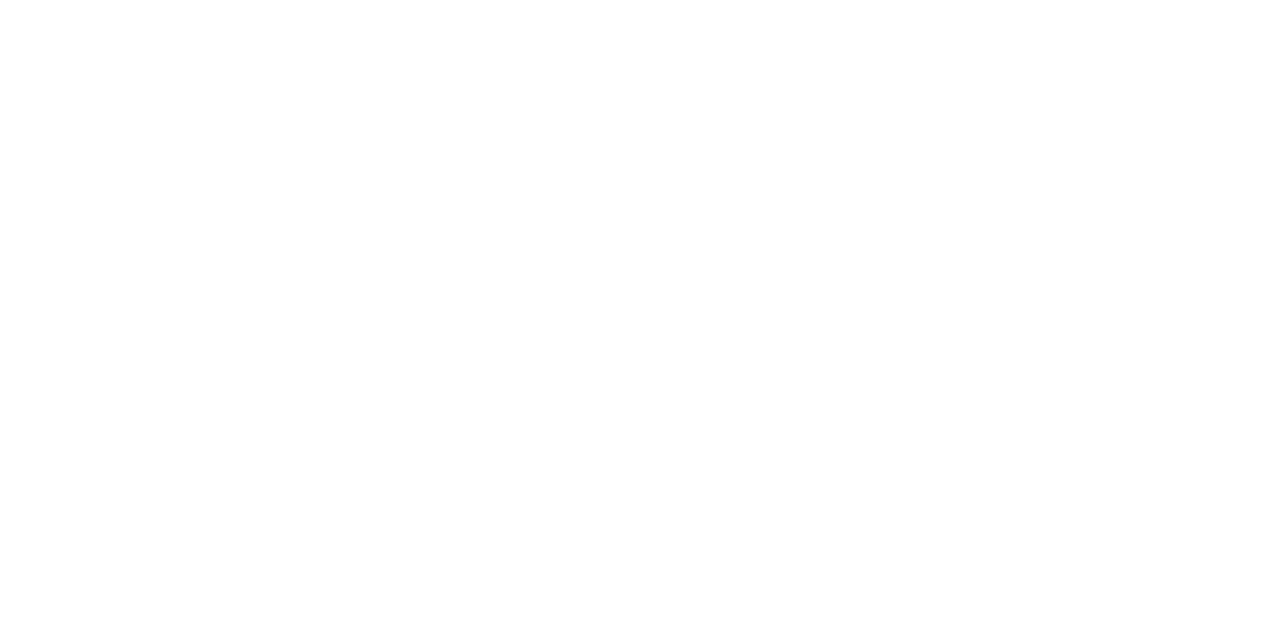
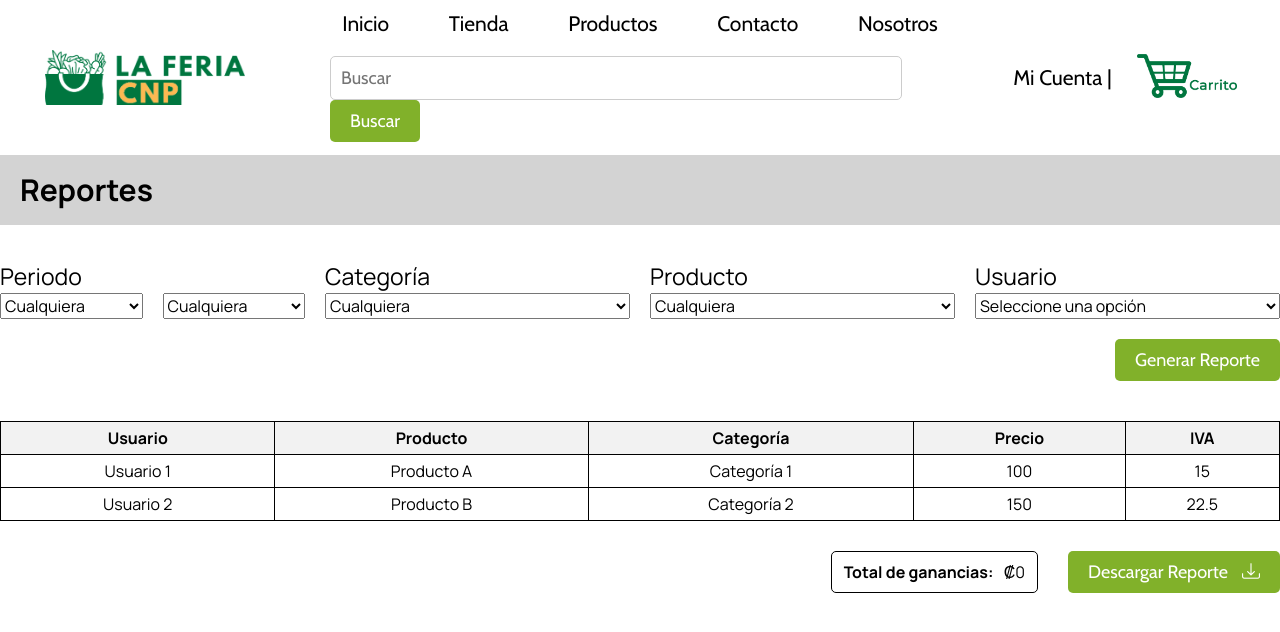
Before and after one commit to LinettePC/CNP1, a plain HTML site: page public/reportesVendedor.html in a window 1280 px wide. Drawn offline with nearby package versions, Linux system fonts and the light colour scheme.

Commit message:
ReportesVendedor Creado

```diff
--- /dev/null
+++ b/public/css/reportesVendedor.css
@@ -0,0 +1,223 @@
+/********************************************* Header *********************************************/
+
+.logo {
+	width: 25%;
+	display: flex;
+	flex-direction: row;
+	align-items: center;
+}
+
+#logoFeriaCnp {
+	width: 200px;
+	margin-left: 45px;
+}
+
+.carrito {
+	width: 25%;
+	display: flex;
+	font-family: 'Cabin', sans-serif;
+	flex-direction: row;
+	justify-content: center;
+	align-items: center;
+}
+
+#textoCuenta {
+	text-decoration: none;
+	color: #000000;
+	padding-right: 25px;
+	font-size: 21px;
+}
+
+#logoCarrito {
+	width: 100px;
+}
+
+.navegacion {
+	height: 155px;
+	display: flex;
+	flex-direction: row;
+	justify-content: space-between;
+}
+
+/* Estilos de la barra de navegación */
+.barra-navegacion {
+	width: 50%;
+	display: flex;
+	flex-direction: column;
+	justify-content: center;
+	align-items: center;
+	color: #000000;
+	padding: 10px 20px;
+}
+
+.botones-navegacion {
+	font-family: 'Cabin', sans-serif;
+	font-size: 21px;
+	margin-top: 15px;
+	margin-bottom: 22px;
+	word-spacing: 35px;
+}
+
+.barra-busqueda {
+	margin-bottom: 15px;
+}
+
+#inputBusqueda {
+	width: 550px;
+}
+
+.barra-navegacion nav ul {
+	list-style-type: none;
+	margin: 0;
+	padding: 0;
+}
+
+.barra-navegacion nav ul li {
+	display: inline;
+}
+
+.barra-navegacion nav ul li a {
+	color: #000000;
+	text-decoration: none;
+	margin: 0 10px;
+}
+
+.barra-busqueda input[type='text'] {
+	font-family: 'Cabin', sans-serif;
+	font-size: 18px;
+	padding: 10px;
+	width: 300px;
+	border: 1px solid #ccc;
+	border-radius: 5px;
+	margin-right: 10px;
+}
+
+.barra-busqueda button {
+	font-size: 18px;
+	font-family: 'Cabin', sans-serif;
+	padding: 10px 20px;
+	background-color: #81b12a;
+	color: #fff;
+	border: none;
+	border-radius: 5px;
+	cursor: pointer;
+}
+
+/********************************************* FIN DE HEADER *********************************************/
+
+
+/* Hecho por Isaac Ch. */
+
+body {
+	font-family: 'Manrope', sans-serif;
+}
+
+select {
+	font-family: 'Manrope', sans-serif;
+}
+
+button {
+	font-family: 'Manrope', sans-serif;
+}
+
+.seccion-titulo {
+	background-color: lightgray;
+	margin-bottom: 40px;
+    padding: 20px;
+}
+
+.titulo {
+	font-weight: bold;
+	font-size: 30px;
+}
+
+.container {
+	width: 100%;
+	max-width: 1400px;
+	margin-right: auto;
+	margin-left: auto;
+}
+
+.container-flex {
+	display: flex;
+}
+
+.container-selects {
+	display: flex;
+	margin-bottom: 20px;
+}
+
+.selection-section {
+	margin-bottom: 40px;
+}
+
+.flex-box {
+	flex: 1;
+	margin-right: 20px;
+}
+
+.flex-box:last-child {
+	margin-right: 0; /* Remove margin from the last box */
+}
+
+.select-label {
+	display: block;
+	margin-bottom: 5px;
+	font-size: 23px;
+}
+
+.select-item {
+	width: 100%;
+	font-size: 16px;
+}
+
+/* Seccion de Tabla */
+.container-tabla {
+	margin-bottom: 30px;
+}
+
+.table {
+	width: 100%;
+	border-collapse: collapse;
+}
+
+.table th,
+.table td {
+	border: 1px solid #000;
+	padding: 8px;
+	text-align: center;
+}
+
+.table th {
+	background-color: #f2f2f2;
+    font-weight: bold;
+}
+
+.boton {
+	font-size: 18px;
+	font-family: 'Cabin', sans-serif;
+	padding: 10px 20px;
+	background-color: #81b12a;
+	color: #fff;
+	border: none;
+	border-radius: 5px;
+	cursor: pointer;
+}
+
+label[for='totalGanancias'] {
+	margin-right: 7px;
+    font-weight: bold;
+}
+
+.table-output {
+    border: 1px solid black;
+    padding: 12px;
+    border-radius: 5px;
+	margin-right: 30px;
+}
+
+.container-end {
+	display: flex;
+	justify-content: end;
+	align-items: center;
+}
--- a/public/reportesVendedor.html
+++ b/public/reportesVendedor.html
@@ -1,4 +1,4 @@
-<!--Autor: Linette  -->
+<!--Autor: Isaac Ch.  -->
 
 <!DOCTYPE html>
 <html lang="en">
@@ -6,19 +6,214 @@
 		<meta charset="UTF-8" />
 		<meta http-equiv="X-UA-Compatible" content="IE=edge" />
 		<meta name="viewport" content="width=device-width, initial-scale=1.0" />
-		<title>Inicio Sesion</title>
+		<title>Reportes</title>
 		<link rel="preconnect" href="https://fonts.googleapis.com" />
 		<link rel="preconnect" href="https://fonts.gstatic.com" crossorigin />
 		<link
-			href="https://fonts.googleapis.com/css2?family=Manrope:wght@200..800&display=swap"
+			href="https://fonts.googleapis.com/css2?family=Cabin:ital,wght@0,400..700;1,400..700&family=Manrope:wght@200..800&family=Montserrat:ital,wght@0,100..900;1,100..900&display=swap"
 			rel="stylesheet"
 		/>
+
+		<link rel="stylesheet" href="css/reset.css" />
+		<link rel="stylesheet" href="css/reportesVendedor.css" />
+
+		<link
+			rel="stylesheet"
+			href="https://cdn.jsdelivr.net/npm/bootstrap-icons@1.11.3/font/bootstrap-icons.min.css"
+		/>
 	</head>
-	<header>
-		<div></div>
-	</header>
 
 	<body>
+		<header class="navegacion">
+			<div class="logo">
+				<img src="img/logo6.png" alt="logo" id="logoFeriaCnp" />
+			</div>
+			<div class="barra-navegacion">
+				<nav class="botones-navegacion">
+					<ul>
+						<li><a href="#">Inicio</a></li>
+						<li><a href="#">Tienda</a></li>
+						<li><a href="#">Productos</a></li>
+						<li><a href="#">Contacto</a></li>
+						<li><a href="#">Nosotros</a></li>
+					</ul>
+				</nav>
+				<div class="barra-busqueda">
+					<input
+						type="text"
+						placeholder="Buscar"
+						id="inputBusqueda"
+					/>
+					<button>Buscar</button>
+				</div>
+			</div>
+			<div class="carrito">
+				<div id="cuenta">
+					<a href="#" id="textoCuenta">Mi Cuenta |</a>
+				</div>
+				<div>
+					<img
+						src="img/carritoCompras.png"
+						alt="logoCarrito"
+						id="logoCarrito"
+					/>
+				</div>
+			</div>
+		</header>
 
+		<div class="seccion-titulo">
+			<div class="container">
+				<h1 class="titulo">Reportes</h1>
+			</div>
+		</div>
+
+		<main class="container">
+			<section class="selection-section">
+				<form id="formReporte">
+					<div class="container-selects">
+						<div class="flex-box">
+							<label class="select-label" for="selectMes"
+								>Periodo</label
+							>
+							<div class="container-flex">
+								<div class="flex-box">
+									<select
+										class="select-item"
+										id="selectMes"
+										name="selectMes"
+									>
+										<option value="0" selected>
+											Cualquiera
+										</option>
+										<option value="1">Enero</option>
+										<option value="2">Febrero</option>
+										<option value="3">Marzo</option>
+										<option value="4">Abril</option>
+										<option value="5">Mayo</option>
+										<option value="6">Junio</option>
+										<option value="7">Julio</option>
+										<option value="8">Agosto</option>
+										<option value="9">Septiembre</option>
+										<option value="10">Octubre</option>
+										<option value="11">Noviembre</option>
+										<option value="12">Diciembre</option>
+									</select>
+								</div>
+								<div class="flex-box">
+									<select
+										class="select-item"
+										id="selectAnno"
+										name="selectAnno"
+									>
+										<option value="0" selected>
+											Cualquiera
+										</option>
+										<option value="2024">2024</option>
+										<option value="2025">2025</option>
+									</select>
+								</div>
+							</div>
+						</div>
+
+						<div class="flex-box">
+							<label class="select-label" for="selectCategoria"
+								>Categoría</label
+							>
+							<select
+								class="select-item"
+								id="selectCategoria"
+								name="selectCategoria"
+							>
+								<option value="0" selected>Cualquiera</option>
+								<option value="verduras">Verduras</option>
+							</select>
+						</div>
+
+						<div class="flex-box">
+							<label class="select-label" for="selectProducto"
+								>Producto</label
+							>
+							<select
+								class="select-item"
+								id="selectProducto"
+								name="selectProducto"
+							>
+								<option value="0" selected>Cualquiera</option>
+								<option value="otro">Otro</option>
+							</select>
+						</div>
+
+						<div class="flex-box">
+							<label class="select-label" for="selectUsuario"
+								>Usuario</label
+							>
+							<select
+								class="select-item"
+								id="selectUsuario"
+								name="selectUsuario"
+							>
+								<option selected disabled required>
+									Seleccione una opción
+								</option>
+								<option value="administrador">
+									Administrador (yo)
+								</option>
+								<option value="otro">Otro</option>
+							</select>
+						</div>
+					</div>
+
+					<div class="container-end">
+						<button type="button" class="boton">
+							Generar Reporte
+						</button>
+					</div>
+				</form>
+			</section>
+			<section class="reporte">
+				<div class="container-tabla">
+					<table class="table">
+						<thead>
+							<tr>
+								<th class="usuario">Usuario</th>
+								<th class="producto">Producto</th>
+								<th class="categoria">Categoría</th>
+								<th class="precio">Precio</th>
+								<th class="iva">IVA</th>
+							</tr>
+						</thead>
+						<tbody>
+							<tr>
+								<td class="usuario">Usuario 1</td>
+								<td class="producto">Producto A</td>
+								<td class="categoria">Categoría 1</td>
+								<td class="precio">100</td>
+								<td class="iva">15</td>
+							</tr>
+							<tr>
+								<td class="usuario">Usuario 2</td>
+								<td class="producto">Producto B</td>
+								<td class="categoria">Categoría 2</td>
+								<td class="precio">150</td>
+								<td class="iva">22.5</td>
+							</tr>
+						</tbody>
+					</table>
+				</div>
+
+				<div class="container-end">
+					<div class="table-output">
+						<label for="totalGanancias">Total de ganancias:</label>
+						<output id="outputTotalGanancias">₡0</output>
+					</div>
+					<button class="boton" type="button">
+						<span style="margin-right: 10px"
+							>Descargar Reporte</span
+						>
+						<i class="bi bi-download"></i>
+					</button>
+				</div>
+			</section>
+		</main>
 	</body>
 </html>
```
